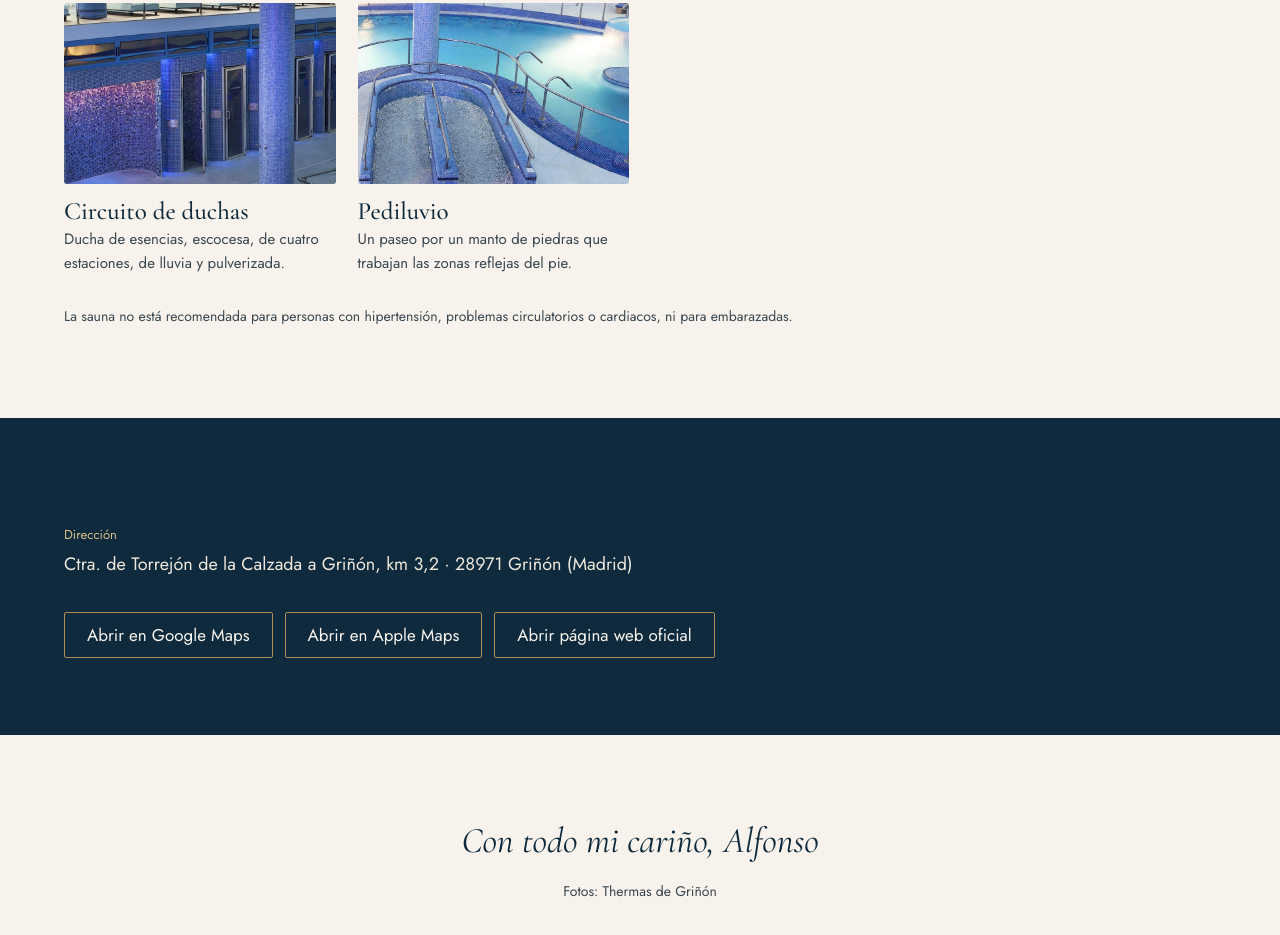
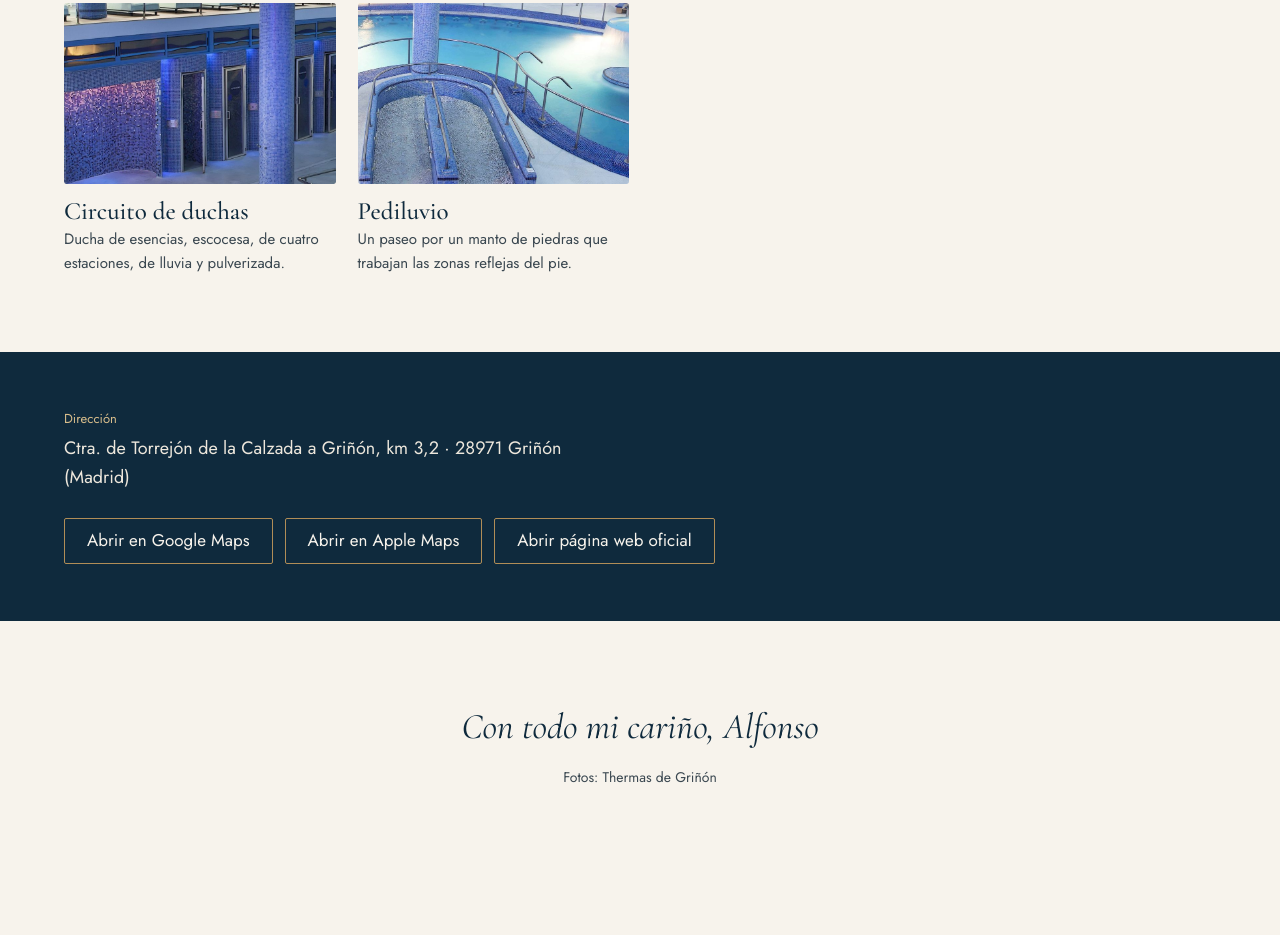
Before and after one commit to alfonss07/ValeRegaloThermas, a plain HTML site: page index.html in a window 1280 px wide. Shown: the part 4569-5504 px from the top of the page. After the commit the page ends 5434 px from the top, so only its background shows below. Drawn offline with nearby package versions, Linux system fonts and the light colour scheme.

Commit message:
Add files via upload

```diff
--- a/index.html
+++ b/index.html
@@ -73,7 +73,10 @@ h1,h2,h3{font-family:'Cormorant Garamond',Georgia,serif;font-weight:500;color:va
 .where{background:#0F2A3D;color:#EDE7DC}
 .where h2{color:#F7F3EC;font-size:clamp(34px,4.4vw,48px)}
 .where .label{color:#D9BE8C}
-.where-grid{display:grid;grid-template-columns:minmax(0,1fr);gap:28px;margin-top:30px;max-width:640px}
+.where-grid{display:grid;grid-template-columns:minmax(0,1fr);gap:28px;margin:0;max-width:560px}
+.where{padding-block:clamp(36px,4.5vw,60px)}
+.where-row{display:flex;flex-wrap:wrap;align-items:center;justify-content:space-between;gap:26px 48px}
+.where-row .btns{margin-top:0}
 .where dt{font-size:13px;color:#D9BE8C}
 .where dd{margin:4px 0 0;font-size:18px}
 .where a{color:#F7F3EC;text-underline-offset:3px}
@@ -483,12 +486,11 @@ h1,h2,h3{font-family:'Cormorant Garamond',Georgia,serif;font-weight:500;color:va
 <p>Quince zonas para ir de una a otra sin prisa. Estas son todas, con lo que tiene cada una.</p>
 </div>
 <div class="zones" id="zones"></div>
-<p class="note">La sauna no está recomendada para personas con hipertensión, problemas circulatorios o cardiacos, ni para embarazadas.</p>
 </div>
 </section>
 
-<section class="band where" aria-labelledby="donde">
-<div class="wrap">
+<section class="band where" aria-label="Cómo llegar">
+<div class="wrap where-row">
 <dl class="where-grid">
 <div><dt>Dirección</dt><dd>Ctra. de Torrejón de la Calzada a Griñón, km 3,2 · 28971 Griñón (Madrid)</dd></div>
 </dl>
```
